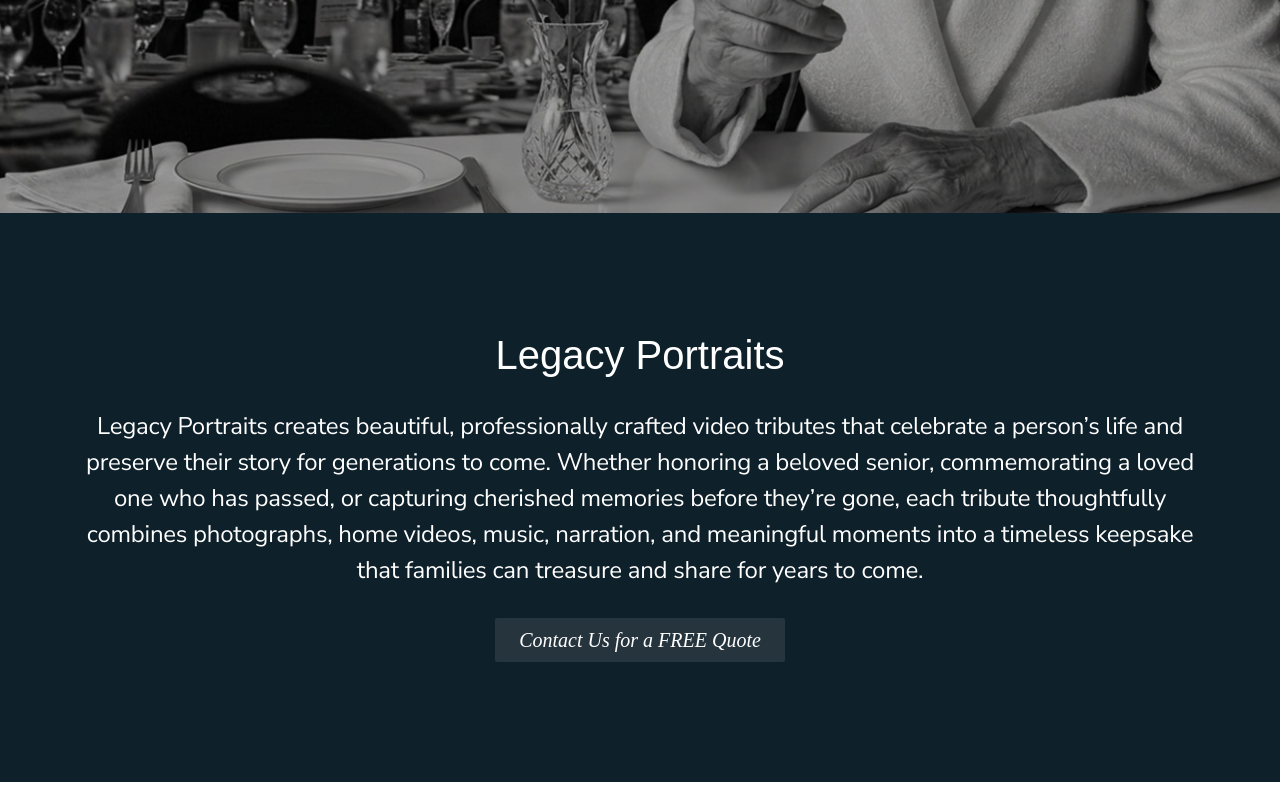
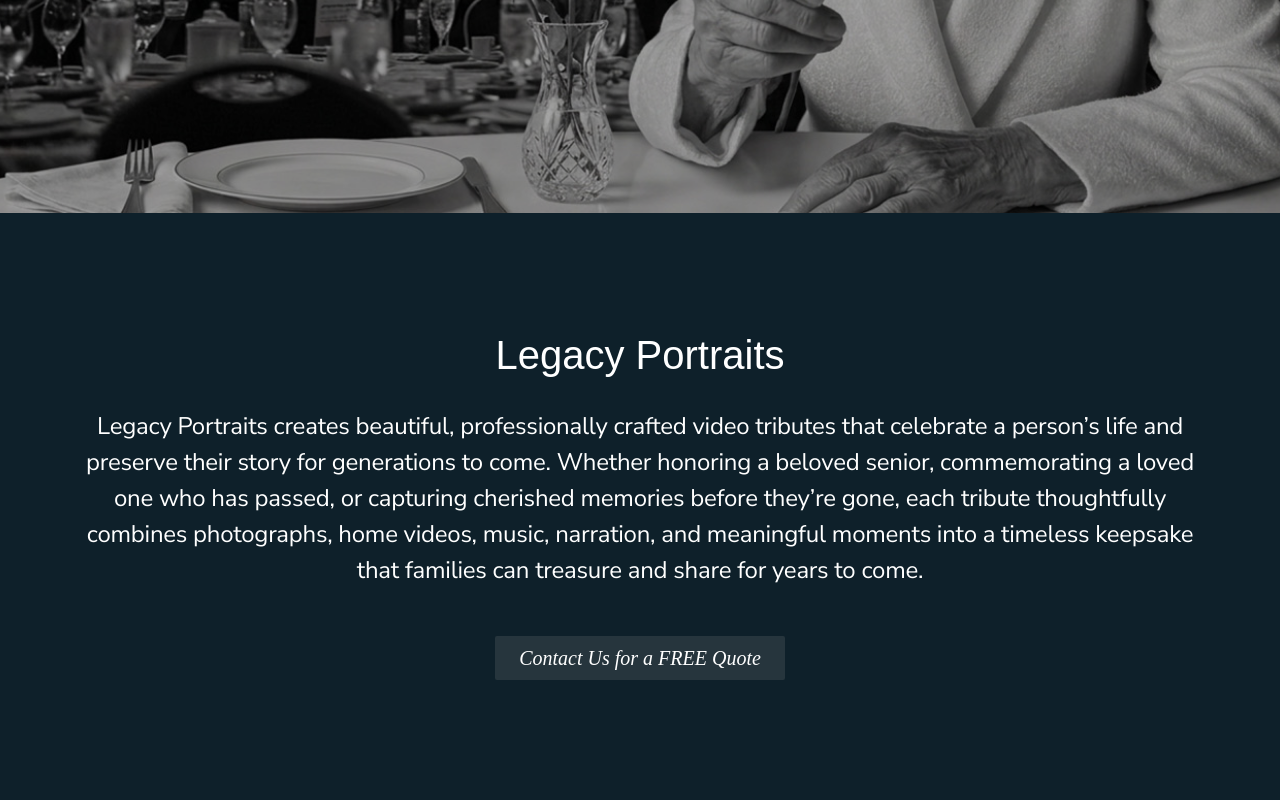
Before and after one commit to Catherine-of-Viceroy/legacy-portraits, a Next.js app: page / in a window 1280 px wide. Shown: the part 587-1387 px from the top of the page. Built offline with nearby package versions, Linux system fonts and the light colour scheme; a web font is replaced by a local one.

Commit message:
ui adjustment

```diff
--- a/app/components/Copy/index.module.css
+++ b/app/components/Copy/index.module.css
@@ -23,7 +23,7 @@
     padding: 0 84px;
 
     /* Desktop/Body/P1 */
-    font-family: "Nunito Sans";
+    font-family: var(--font-nunito-sans), sans-serif;
     font-size: 24px;
     font-style: normal;
     font-weight: 400;
@@ -32,6 +32,7 @@
 }
 
 .button {
+    margin-top: 18px;
     display: flex;
     padding: 12px 24px;
     justify-content: center;
```
Also changed, not shown: app/components/Tile/index.module.css (added).
